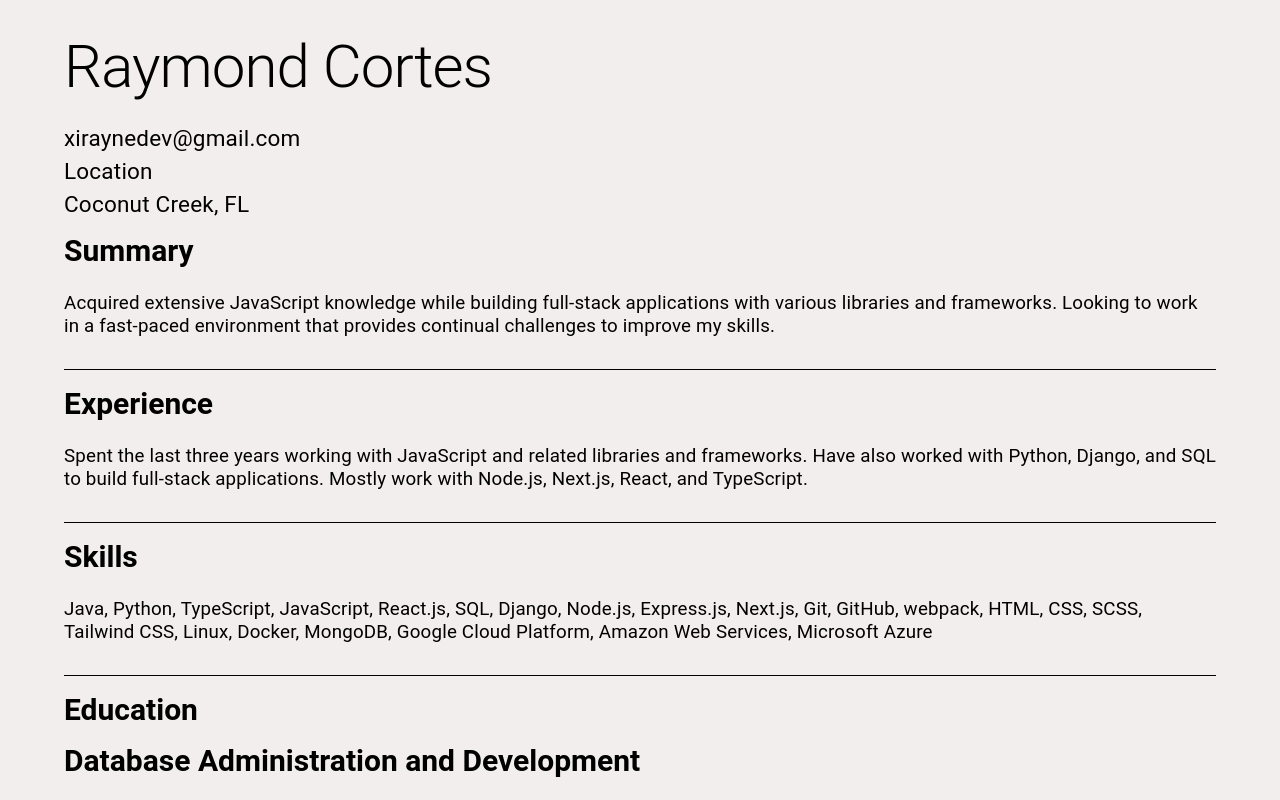
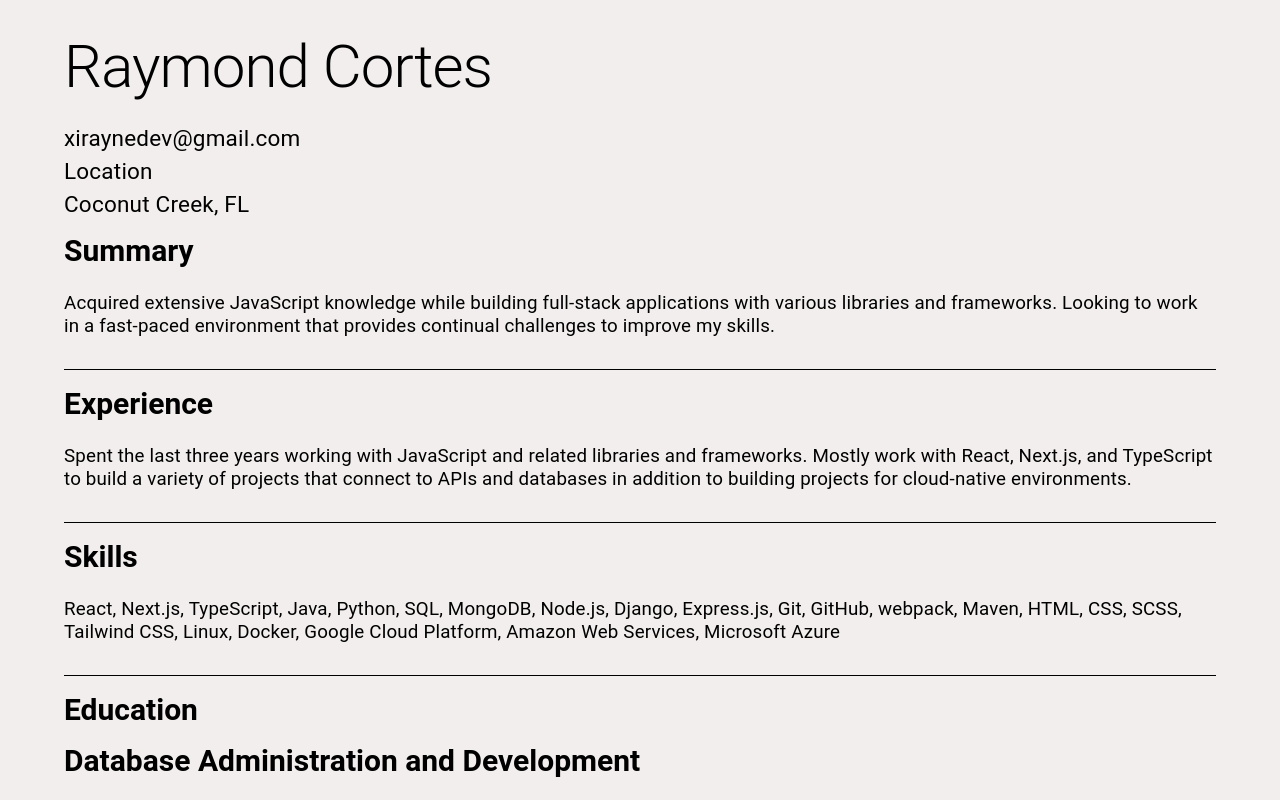
Before and after one commit to xiraynedev/portfolio-v2, a React app: page /resume in a window 1280 px wide. Shown: the top 800 px of the page. Built offline with nearby package versions, Linux system fonts and the light colour scheme.

Commit message:
update portfolio components

```diff
--- a/src/components/Header/Header.tsx
+++ b/src/components/Header/Header.tsx
@@ -19,10 +19,10 @@ export const Header: React.FC = () => {
         <article>
           <p className='w-9/12 text-3xl leading-normal my-8 mx-auto py-12'>
             Spent the last three years working with JavaScript and related
-            libraries and frameworks. Have also worked with Python, Django, and
-            SQL to build full-stack Web applications. Mostly work with Node.js,
-            Next.js, and TypeScript to build microservices packaged with Docker
-            and hosted on Microsoft Azure.
+            libraries and frameworks. This portfolio showcases projects built
+            using a variety of languages and tools. I currently specialize in
+            React, Next.js, and TypeScript. All of these projects are hosted on
+            GitHub and have simple instructions for cloning and installing them.
           </p>
           <a
             href='https://github.com/xiraynedev'
--- a/src/components/Resume/Experience.tsx
+++ b/src/components/Resume/Experience.tsx
@@ -4,7 +4,7 @@ import { SectionComponent } from './SectionComponent';
 export const Experience: FC = () => {
   const experience = {
     title: 'Experience',
-    description: `Spent the last three years working with JavaScript and related libraries and frameworks. Have also worked with Python, Django, and SQL to build full-stack applications. Mostly work with Node.js, Next.js, React, and TypeScript.`,
+    description: `Spent the last three years working with JavaScript and related libraries and frameworks. Mostly work with React, Next.js, and TypeScript to build a variety of projects that connect to APIs and databases in addition to building projects for cloud-native environments.`,
   };
 
   return <SectionComponent {...experience} />;
--- a/src/components/Resume/Skill.tsx
+++ b/src/components/Resume/Skill.tsx
@@ -4,7 +4,7 @@ import { SectionComponent } from './SectionComponent';
 export const Skill: FC = () => {
   const skills = {
     title: 'Skills',
-    description: `Java, Python, TypeScript, JavaScript, React.js, SQL, Django, Node.js, Express.js, Next.js, Git, GitHub, webpack, HTML, CSS, SCSS, Tailwind CSS, Linux, Docker, MongoDB, Google Cloud Platform, Amazon Web Services, Microsoft Azure`,
+    description: `React, Next.js, TypeScript, Java, Python, SQL, MongoDB, Node.js, Django, Express.js, Git, GitHub, webpack, Maven, HTML, CSS, SCSS, Tailwind CSS, Linux, Docker, Google Cloud Platform, Amazon Web Services, Microsoft Azure`,
   };
 
   return <SectionComponent {...skills} />;
```
